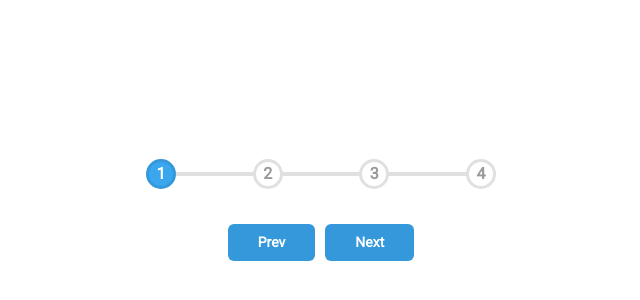
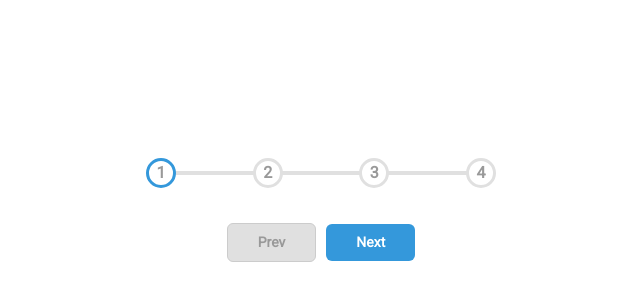
Before and after one commit to musamueed19/50-WebDev-Projects, a Next.js app in the folder web-dev-50projects/: page /2-progresssteps in a window 1280 px wide. Shown: the part 188-488 px from the top of the page, without its empty margins (319-959 px from the left). Built offline with nearby package versions, Linux system fonts and the light colour scheme; a web font is replaced by a local one.

Commit message:
qol, improvements inproj2, part-2

```diff
--- a/web-dev-50projects/app/2-progresssteps/page.jsx
+++ b/web-dev-50projects/app/2-progresssteps/page.jsx
@@ -11,9 +11,9 @@ const ProgressStepsPage = () => {
   // Calculate the width of the progress line
   const progressWidth = ((stepIndex - 1) / (totalSteps - 1)) * 100;
 
-  // useEffect(() => {
-  //   console.log(stepIndex);
-  // }, [stepIndex]);
+  useEffect(() => {
+    console.log(stepIndex);
+  }, [stepIndex]);
 
   return (
     <div className={styles.container}>
@@ -34,7 +34,9 @@ const ProgressStepsPage = () => {
           <div
             key={index + 1}
             className={`${styles.circle} ${
-              index + 1 <= stepIndex && styles.active
+              index + 1 < stepIndex && styles.completed
+              } ${
+              stepIndex === index + 1 && styles.active
             }`}
           >
             {index + 1}
@@ -46,18 +48,18 @@ const ProgressStepsPage = () => {
       <button
         className={styles.btn}
         id="prev"
-        disabled={stepIndex === 0}
-        onClick={() => setStepIndex((prev) => Math.max(0, --prev))}
+        disabled={stepIndex === 1}
+        onClick={() => setStepIndex((prev) => Math.max(1, --prev))}
       >
         Prev
       </button>
       <button
         className={styles.btn}
         id="next"
-        disabled={stepIndex === 4}
-        onClick={() => setStepIndex((prev) => Math.min(totalSteps, ++prev))}
+        disabled={stepIndex === 5}
+        onClick={() => setStepIndex((prev) => Math.min(totalSteps + 1, ++prev))}
       >
-        Next
+        {stepIndex >= 4 ? "Finish" : "Next"}
       </button>
     </div>
   );
--- a/web-dev-50projects/app/2-progresssteps/style.module.css
+++ b/web-dev-50projects/app/2-progresssteps/style.module.css
@@ -41,7 +41,10 @@
   transform: translateY(-50%);
 
   height: 4px;
-  width: 48%;
+  width: 0%;
+
+  /* max width */
+  max-width: inherit;
 
   border-radius: 5px;
   z-index: -1;
@@ -71,11 +74,19 @@
   align-items: center;
 }
 
-.circle.active {
+.circle.completed {
   /* color, bg */
   color: #fff;
   border-color: var(--line-border-fill);
   background-color: var(--circle-bg-fill);
+
+}
+
+.circle.active {
+  border-color: var(--line-border-fill);
+
+  /* transitions */
+  transition: 0.4s ease 0.2s;
 }
 
 .btn {
```
